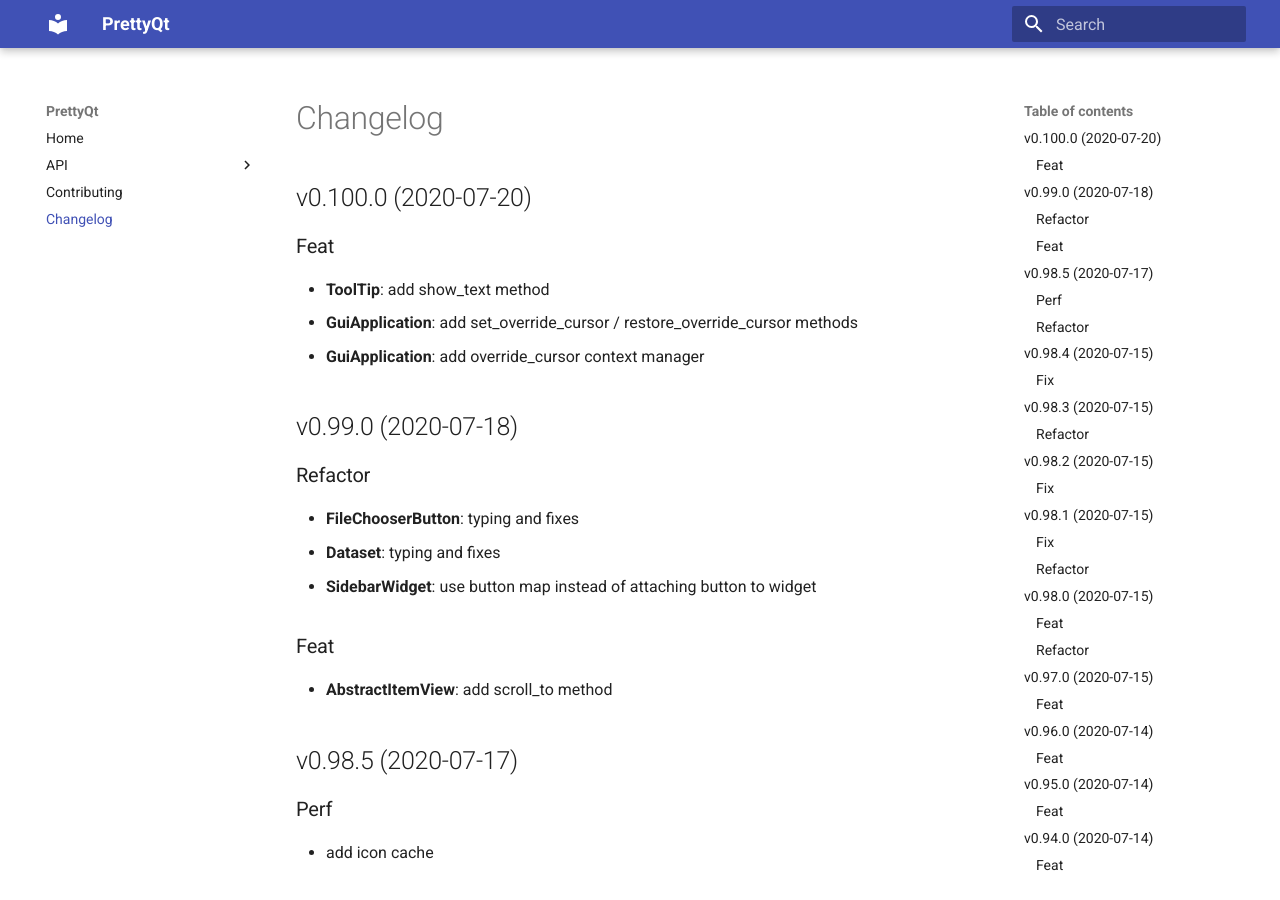
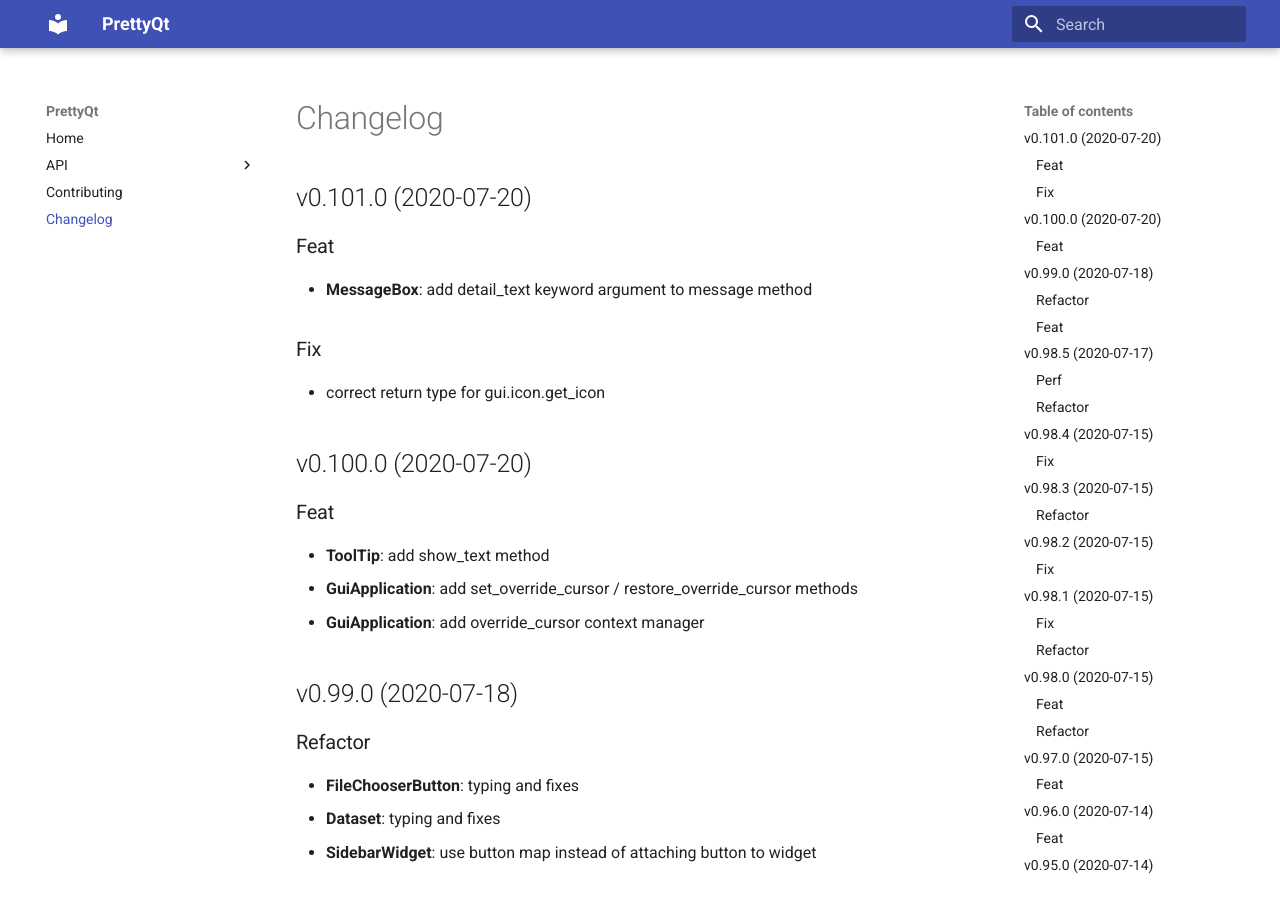
Before and after one commit to phil65/PrettyQt, an MkDocs documentation site: the page built from docs/changelog.md, in a window 1280 px wide and 900 px high. Built offline with MkDocs 1.6.1 and Material for MkDocs 9.7.7, drawn with Linux system fonts in a browser that asks for light colours.

Commit message:
bump: version 0.100.0 → 0.101.0

```diff
--- a/docs/changelog.md
+++ b/docs/changelog.md
@@ -1,3 +1,13 @@
+## v0.101.0 (2020-07-20)
+
+### Feat
+
+- **MessageBox**: add detail_text keyword argument to message method
+
+### Fix
+
+- correct return type for gui.icon.get_icon
+
 ## v0.100.0 (2020-07-20)
 
 ### Feat
--- a/prettyqt/__init__.py
+++ b/prettyqt/__init__.py
@@ -4,7 +4,7 @@
 
 __author__ = """Philipp Temminghoff"""
 __email__ = "phil65@kodi.tv"
-__version__ = "0.100.0"
+__version__ = "0.101.0"
 
 
 __all__ = [
--- a/pyproject.toml
+++ b/pyproject.toml
@@ -1,6 +1,6 @@
 [tool.poetry]
 name = "PrettyQt"
-version = "0.100.0"
+version = "0.101.0"
 description = "A pythonic layer on top of qtpy"
 readme = 'docs/index.md'
 repository = "https://github.com/phil65/prettyqt"
@@ -124,7 +124,7 @@ exclude = '''
 '''
 [tool.commitizen]
 name = "cz_conventional_commits"
-version = "0.100.0"
+version = "0.101.0"
 tag_format = "v$version"
 version_files = [
     "prettyqt/__init__.py:__version__",
--- a/setup.py
+++ b/setup.py
@@ -40,6 +40,6 @@ setup(
     packages=find_packages(),
     test_suite="tests",
     url="https://github.com/phil65/prettyqt",
-    version="0.100.0",
+    version="0.101.0",
     zip_safe=False,
 )
```
Also changed, not shown: CHANGELOG.md (+10 -0 lines).
